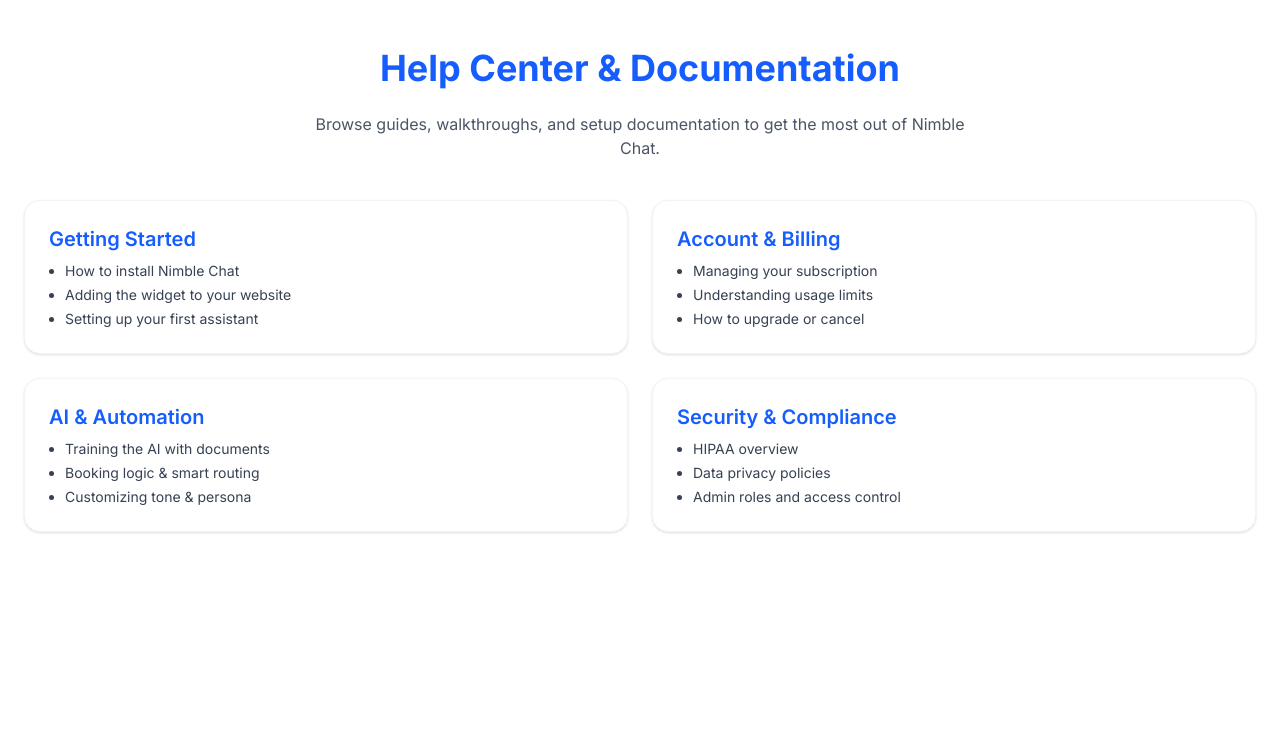
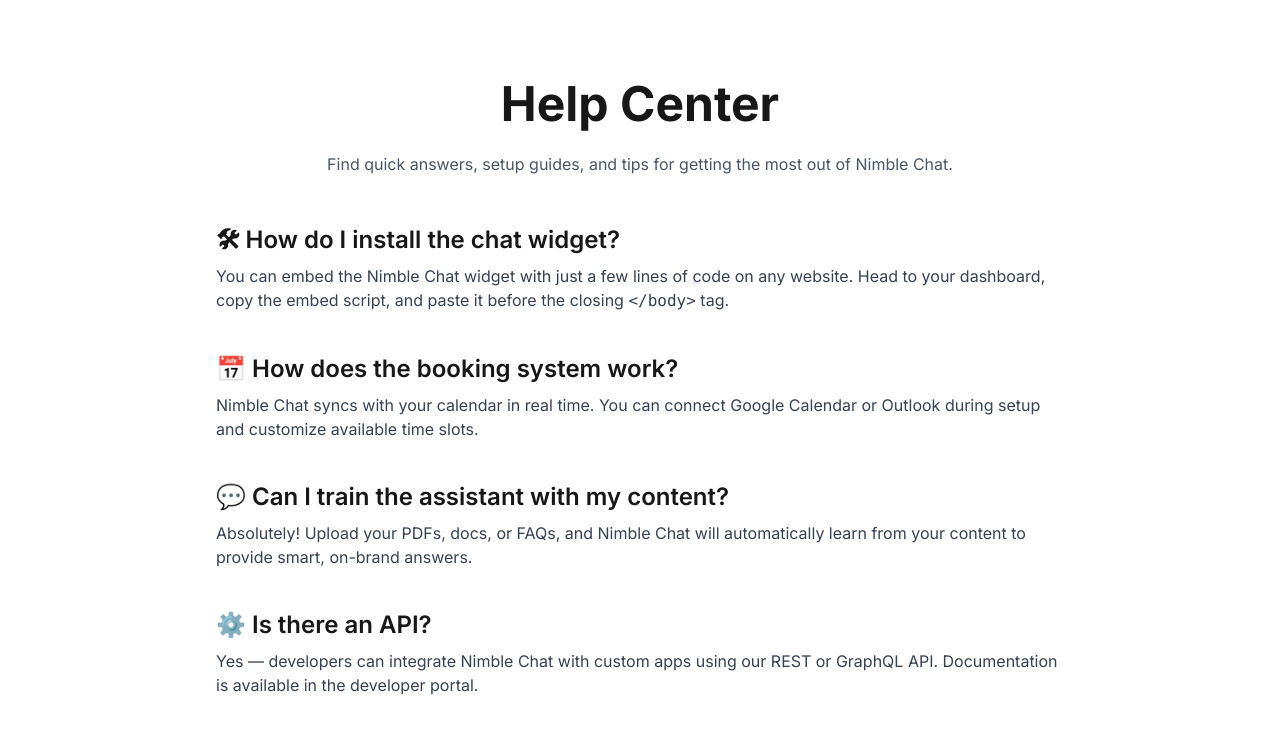
Before and after one commit to wayner22210/nimble-chat-site, a Next.js app: page /docs in a window 1280 px wide. Shown: the top 734 px of the page. Built offline with nearby package versions, Linux system fonts and the light colour scheme.

Commit message:
Update page.tsx

```diff
--- a/src/app/docs/page.tsx
+++ b/src/app/docs/page.tsx
@@ -1,50 +1,42 @@
-// src/app/docs/page.tsx
-
 export default function DocsPage() {
   return (
-    <div className="container mx-auto px-6 py-12">
-      <h1 className="text-4xl font-bold text-blue-600 text-center mb-6">Help Center & Documentation</h1>
-      <p className="text-center text-gray-600 max-w-2xl mx-auto mb-10">
-        Browse guides, walkthroughs, and setup documentation to get the most out of Nimble Chat.
+    <div className="px-6 py-20 max-w-4xl mx-auto">
+      <h1 className="text-4xl md:text-5xl font-bold text-center mb-6">
+        Help Center
+      </h1>
+      <p className="text-center text-gray-600 mb-12">
+        Find quick answers, setup guides, and tips for getting the most out of Nimble Chat.
       </p>
 
-      <div className="grid md:grid-cols-2 gap-6">
-        <div className="bg-white border border-gray-100 rounded-2xl p-6 shadow">
-          <h2 className="text-xl font-semibold text-blue-600 mb-2">Getting Started</h2>
-          <ul className="text-sm text-gray-700 list-disc ml-4 space-y-1">
-            <li>How to install Nimble Chat</li>
-            <li>Adding the widget to your website</li>
-            <li>Setting up your first assistant</li>
-          </ul>
+      <div className="space-y-10">
+        <div>
+          <h2 className="text-2xl font-semibold mb-2">🛠 How do I install the chat widget?</h2>
+          <p className="text-gray-700">
+            You can embed the Nimble Chat widget with just a few lines of code on any website. Head to your dashboard, copy the embed script, and paste it before the closing <code>&lt;/body&gt;</code> tag.
+          </p>
         </div>
 
-        <div className="bg-white border border-gray-100 rounded-2xl p-6 shadow">
-          <h2 className="text-xl font-semibold text-blue-600 mb-2">Account & Billing</h2>
-          <ul className="text-sm text-gray-700 list-disc ml-4 space-y-1">
-            <li>Managing your subscription</li>
-            <li>Understanding usage limits</li>
-            <li>How to upgrade or cancel</li>
-          </ul>
+        <div>
+          <h2 className="text-2xl font-semibold mb-2">📅 How does the booking system work?</h2>
+          <p className="text-gray-700">
+            Nimble Chat syncs with your calendar in real time. You can connect Google Calendar or Outlook during setup and customize available time slots.
+          </p>
         </div>
 
-        <div className="bg-white border border-gray-100 rounded-2xl p-6 shadow">
-          <h2 className="text-xl font-semibold text-blue-600 mb-2">AI & Automation</h2>
-          <ul className="text-sm text-gray-700 list-disc ml-4 space-y-1">
-            <li>Training the AI with documents</li>
-            <li>Booking logic & smart routing</li>
-            <li>Customizing tone & persona</li>
-          </ul>
+        <div>
+          <h2 className="text-2xl font-semibold mb-2">💬 Can I train the assistant with my content?</h2>
+          <p className="text-gray-700">
+            Absolutely! Upload your PDFs, docs, or FAQs, and Nimble Chat will automatically learn from your content to provide smart, on-brand answers.
+          </p>
         </div>
 
-        <div className="bg-white border border-gray-100 rounded-2xl p-6 shadow">
-          <h2 className="text-xl font-semibold text-blue-600 mb-2">Security & Compliance</h2>
-          <ul className="text-sm text-gray-700 list-disc ml-4 space-y-1">
-            <li>HIPAA overview</li>
-            <li>Data privacy policies</li>
-            <li>Admin roles and access control</li>
-          </ul>
+        <div>
+          <h2 className="text-2xl font-semibold mb-2">⚙️ Is there an API?</h2>
+          <p className="text-gray-700">
+            Yes — developers can integrate Nimble Chat with custom apps using our REST or GraphQL API. Documentation is available in the developer portal.
+          </p>
         </div>
       </div>
     </div>
-  )
+  );
 }
```
